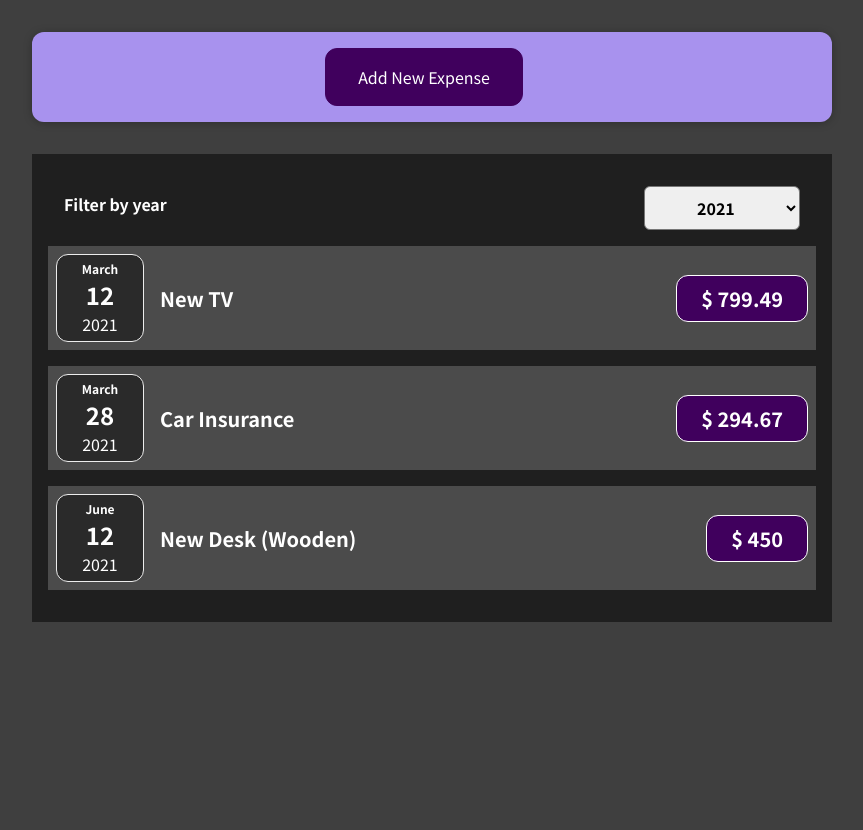
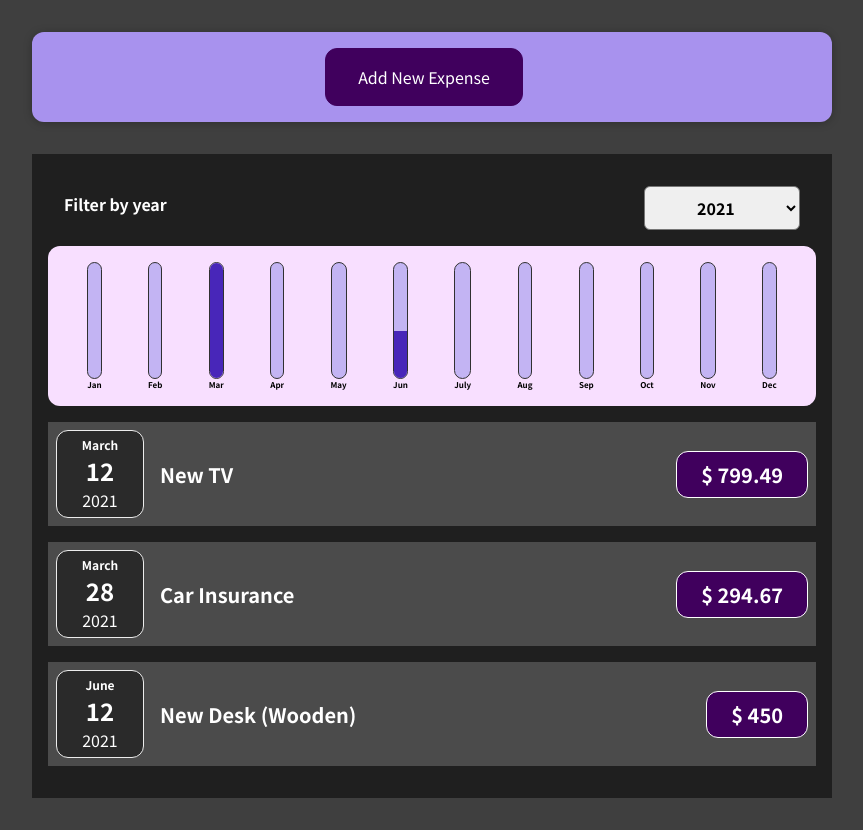
Before and after one commit to lb0ss/react_billing, a React (Create React App) app: page / in a window 1280 px wide. Shown: the whole page, without its empty margins (208-1071 px from the left). Before the commit the page ends 800 px from the top, so only its background shows below. Built offline with nearby package versions, Linux system fonts and the light colour scheme.

Commit message:
implement expense chart bar

```diff
--- /dev/null
+++ b/src/components/Chart/Chart.css
@@ -0,0 +1,9 @@
+.chart {
+    padding: 1rem;
+    border-radius: 12px;
+    background-color: #f8dfff;
+    text-align: center;
+    display: flex;
+    justify-content: space-around;
+    height: 10rem;
+  }
--- /dev/null
+++ b/src/components/Chart/Chart.js
@@ -0,0 +1,23 @@
+import ChartBar from './ChartBar';
+import './Chart.css';
+
+const Chart = props => {
+    const dataPointValues = props.dataPoints.map(dataPoint => dataPoint.value); // extract the dataPoint values from the dataPoint object arrays
+    const totalMax = Math.max(...dataPointValues);
+    console.log(`dataPointValues`, dataPointValues);
+    console.log(`totalMax`, totalMax);
+
+    return (
+        <div className="chart">
+            {props.dataPoints.map(dataPoint =>
+                <ChartBar
+                    key={dataPoint.label}
+                    value={dataPoint.value}
+                    maxValue={totalMax}
+                    label={dataPoint.label} />)}
+        </div>
+    )
+}
+
+
+export default Chart;
--- /dev/null
+++ b/src/components/Chart/ChartBar.css
@@ -0,0 +1,30 @@
+.chart-bar {
+    height: 100%;
+    display: flex;
+    flex-direction: column;
+    align-items: center;
+  }
+
+  .chart-bar__inner {
+    height: 100%;
+    width: 100%;
+    border: 1px solid #313131;
+    border-radius: 12px;
+    background-color: #c3b4f3;
+    overflow: hidden;
+    display: flex;
+    flex-direction: column;
+    justify-content: flex-end;
+  }
+
+  .chart-bar__fill {
+    background-color: #4826b9;
+    width: 100%;
+    transition: all 0.3s ease-out;
+  }
+
+  .chart-bar__label {
+    font-weight: bold;
+    font-size: 0.5rem;
+    text-align: center;
+  }
--- /dev/null
+++ b/src/components/Chart/ChartBar.js
@@ -0,0 +1,22 @@
+import './ChartBar.css';
+
+const ChartBar = props => {
+    let barFillHeight = '0%';
+
+    if (props.maxValue > 0) {
+        barFillHeight = Math.round((props.value / props.maxValue) * 100) + '%';
+        console.log(`bar height: ${barFillHeight}`);
+    }
+
+    return (
+        <div className="chart-bar">
+            <div className="chart-bar__inner">
+                <div className="chart-bar__fill" style={{ height: barFillHeight }}>
+                </div>
+            </div>
+            <div className="chart-bar__label">{props.label}</div>
+        </div>
+    )
+}
+
+export default ChartBar;
--- a/src/components/Expenses/Expenses.js
+++ b/src/components/Expenses/Expenses.js
@@ -2,6 +2,7 @@ import { useState } from 'react';
 import ExpensesList from './ExpensesList';
 import ExpensesFilter from "./ExpensesFilter";
 import Card from "../UI/Card";
+import ExpensesChart from './ExpensesChart';
 import './Expenses.css';
 
 function Expenses(props) {
@@ -21,6 +22,7 @@ function Expenses(props) {
         <div>
             <Card className="expenses">
                 <ExpensesFilter selected={selectedYear} onSelectedYearChanged={yearChangedHandler} />
+                <ExpensesChart expenses={filteredExpenses}/>
                 <ExpensesList items={filteredExpenses}></ExpensesList>
             </Card>
         </div>
--- /dev/null
+++ b/src/components/Expenses/ExpensesChart.js
@@ -0,0 +1,64 @@
+import Chart from "../Chart/Chart";
+
+const ExpensesChart = props => {
+    const chartDataPoints = [
+        {
+            label: 'Jan',
+            value: 0,
+        },
+        {
+            label: 'Feb',
+            value: 0,
+        },
+        {
+            label: 'Mar',
+            value: 0,
+        },
+        {
+            label: 'Apr',
+            value: 0,
+        },
+        {
+            label: 'May',
+            value: 0,
+        },
+        {
+            label: 'Jun',
+            value: 0,
+        },
+        {
+            label: 'July',
+            value: 0,
+        },
+        {
+            label: 'Aug',
+            value: 0,
+        },
+        {
+            label: 'Sep',
+            value: 0,
+        },
+        {
+            label: 'Oct',
+            value: 0,
+        },
+        {
+            label: 'Nov',
+            value: 0,
+        },
+        {
+            label: 'Dec',
+            value: 0,
+        },
+    ];
+
+    for (const expense of props.expenses) {
+        const expenseMonth = expense.date.getMonth();   // Jan is 0
+
+        chartDataPoints[expenseMonth].value += expense.amount;
+    }
+
+    return <Chart dataPoints={chartDataPoints}/>
+};
+
+export default ExpensesChart;
```
